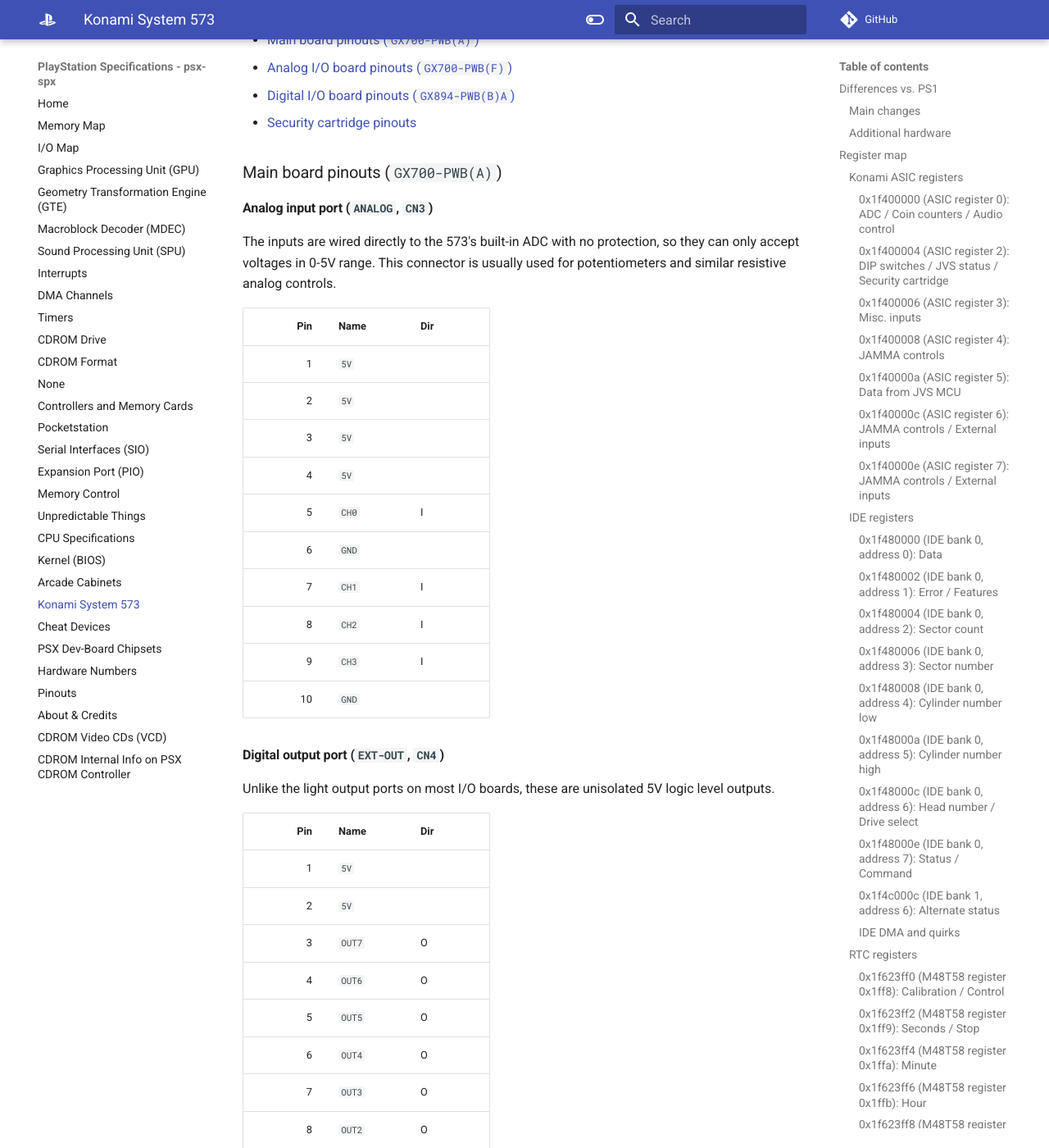
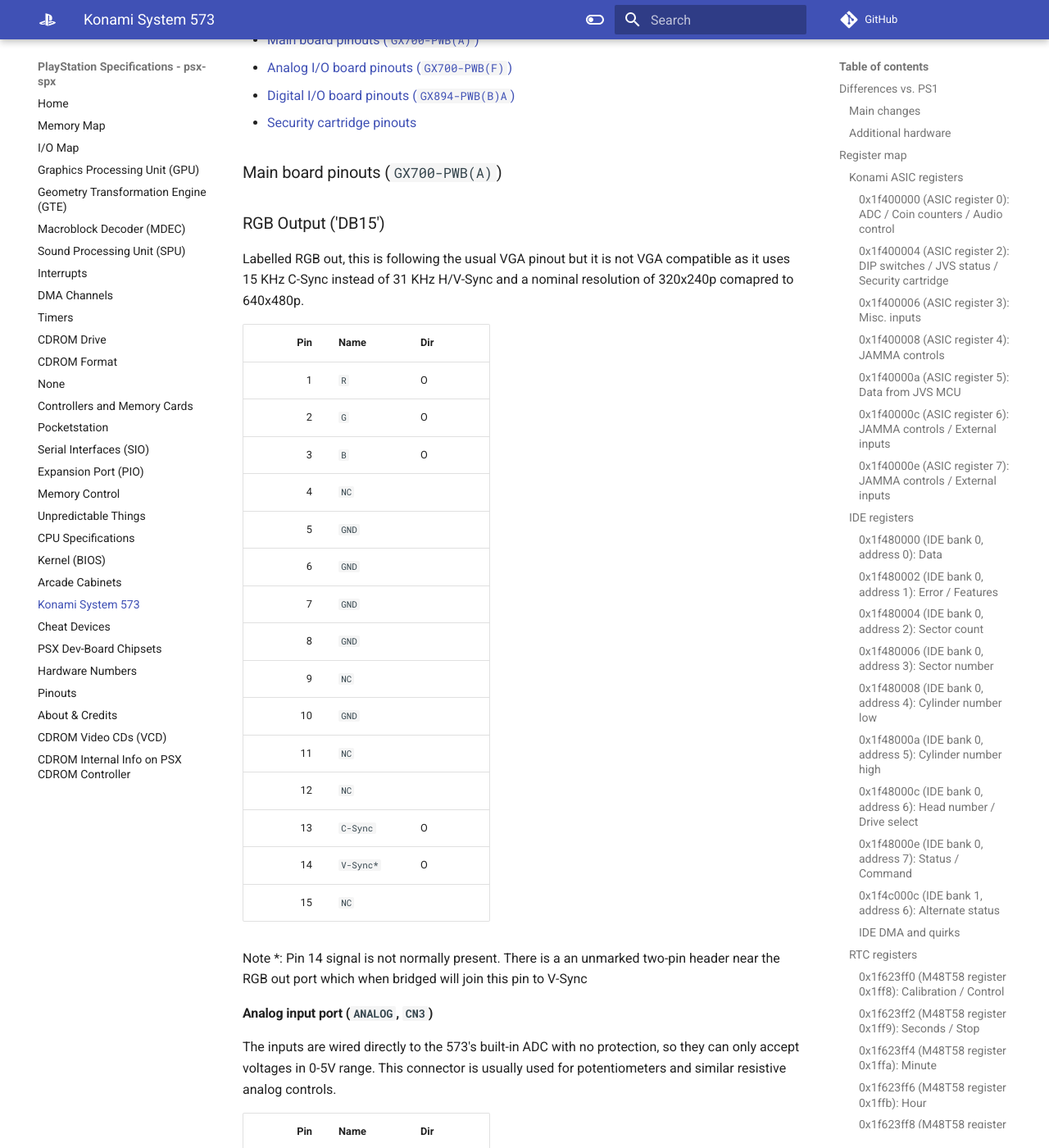
Before and after one commit to psx-spx/psx-spx.github.io, an MkDocs documentation site: the page built from docs/konamisystem573.md, in a window 1280 px wide and 1400 px high, scrolled down 87727 px. Shown: the whole window at 82% size. Built offline with MkDocs 1.6.1 and Material for MkDocs 9.7.7, drawn with Linux system fonts in a browser that asks for light colours; comment, search, counter and statistics services are not loaded.

Commit message:
Document RGB output pinouts and sync signal notes
Added RGB output pinout details and clarified sync signals.

```diff
--- a/docs/konamisystem573.md
+++ b/docs/konamisystem573.md
@@ -3090,6 +3090,33 @@
 
 ### Main board pinouts (`GX700-PWB(A)`)
 
+### RGB Output ('DB15')
+
+Labelled RGB out, this is following the usual VGA pinout but it is not VGA compatible as
+it uses 15 KHz C-Sync instead of 31 KHz H/V-Sync and a nominal resolution of 320x240p
+comapred to 640x480p.
+
+| Pin | Name      | Dir |
+| --: | :-------- | :-- |
+|   1 | `R`       | O   |
+|   2 | `G`       | O   |
+|   3 | `B`       | O   |
+|   4 | `NC`      |     |
+|   5 | `GND`     |     |
+|   6 | `GND`     |     |
+|   7 | `GND`     |     |
+|   8 | `GND`     |     |
+|   9 | `NC`      |     |
+|  10 | `GND`     |     |
+|  11 | `NC`      |     |
+|  12 | `NC`      |     |
+|  13 | `C-Sync`  | O   |
+|  14 | `V-Sync*` | O   |
+|  15 | `NC`      |     |
+
+Note *: Pin 14 signal is not normally present. There is a an unmarked two-pin header near the
+RGB out port which when bridged will join this pin to V-Sync
+
 #### Analog input port (`ANALOG`, `CN3`)
 
 The inputs are wired directly to the 573's built-in ADC with no protection, so
@@ -3283,8 +3310,8 @@
 |  A2 | `A10`  | O   |  B2 | `A11`    | O   |
 |  A3 | `A16`  | O   |  B3 | `A17`    | O   |
 |  A4 | `A18`  | O   |  B4 | `A19`    | O   |
-|  A5 | `GND`  |     |  B5 | `?`      |     |
-|  A6 | `GND`  |     |  B6 | `?`      |     |
+|  A5 | `GND`  |     |  B5 | `V-SYNC` | O   |
+|  A6 | `GND`  |     |  B6 | `H-SYNC` | O   |
 |  A7 | `GND`  |     |  B7 | `GND`    |     |
 |  A8 | `GND`  |     |  B8 | `DOTCLK` | O   |
 |  A9 | `GND`  |     |  B9 | `GND`    |     |
@@ -3350,6 +3377,7 @@
 |   3 | `BOUT`  | O   |        13 |
 |   4 | `GOUT`  | O   |         N |
 |   5 | `ROUT`  | O   |        12 |
+
 
 #### Watchdog configuration jumper (`S86`)
 
```
